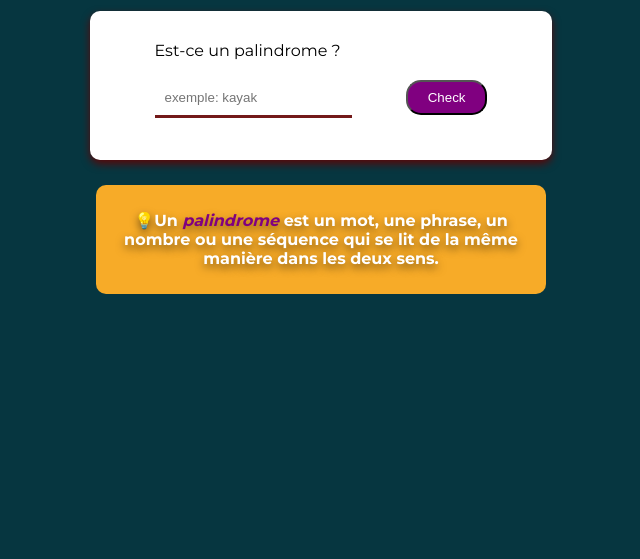
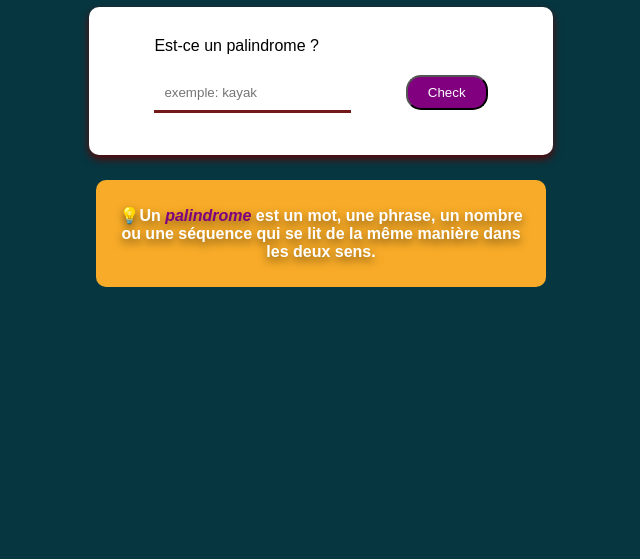
Before and after one commit to LiiamD/the-palindrome-test, a plain HTML site: page thePalindromeTest.html in a window 1280 px wide. Shown: the part 364-923 px from the top of the page, without its empty margins (319-959 px from the left). Drawn offline with Linux system fonts and the light colour scheme.

Commit message:
Update thePalindromeTest.html

```diff
--- a/thePalindromeTest.html
+++ b/thePalindromeTest.html
@@ -4,7 +4,7 @@
     <meta charset="utf-8">
     <meta name="viewport" content="width=device-width, initial-scale = 1.0">
     <link rel="stylesheet" href="css/palTestStyles.css">
-    <link href="https://fonts.googleapis.com/css2?family=Montserrat:wght@400;700&display=swap" rel="stylesheet">
+    <link href="https://fonts.googleapis.com/css2?family=Montserrat+Alternates:wght@100;200;300;400;500;600;700;800;900&display=swap" rel="stylesheet">
     <title>The Palindrome Test</title>
   </head>
   <body>
```
